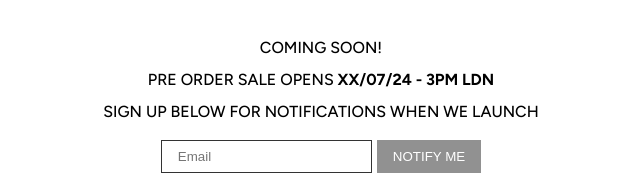
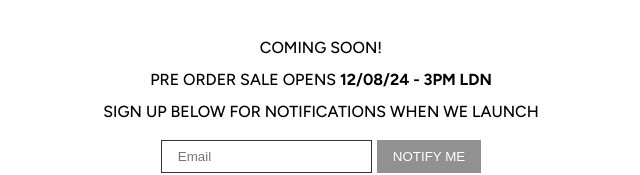
Before and after one commit to OdiriTeddie/silent-noise-waitlist, a React (Vite) app: page / in a window 1280 px wide. Shown: the part 321-496 px from the top of the page, without its empty margins (319-959 px from the left). Built offline with nearby package versions, Linux system fonts and the light colour scheme.

Commit message:
change date

```diff
--- a/src/App.tsx
+++ b/src/App.tsx
@@ -34,7 +34,7 @@ function App() {
 
           <span>
             PRE ORDER SALE OPENS{" "}
-            <span className="bold">XX/07/24 - 3PM LDN</span>{" "}
+            <span className="bold">12/08/24 - 3PM LDN</span>{" "}
           </span>
 
           <span>SIGN UP BELOW FOR NOTIFICATIONS WHEN WE LAUNCH</span>
```
